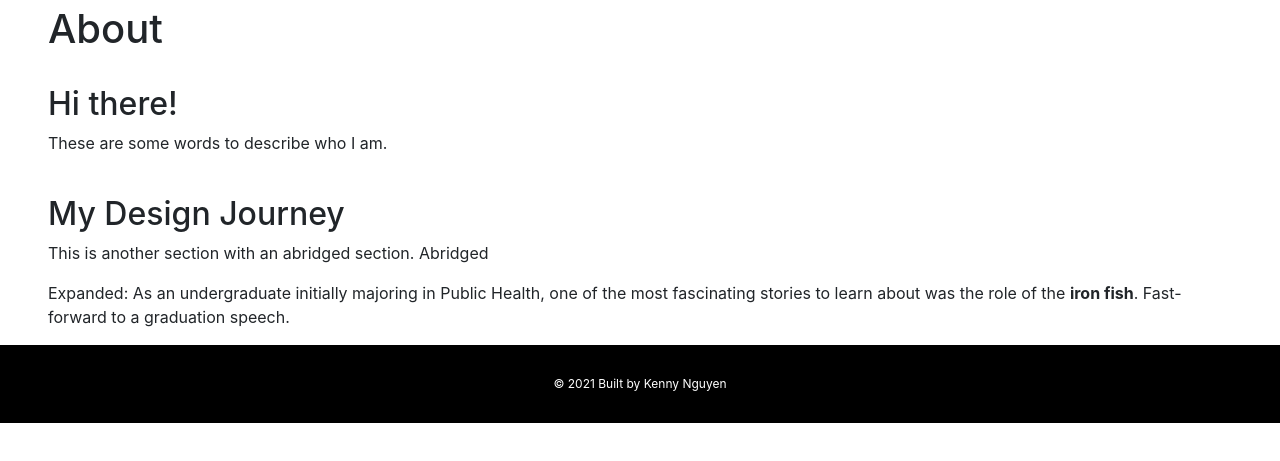
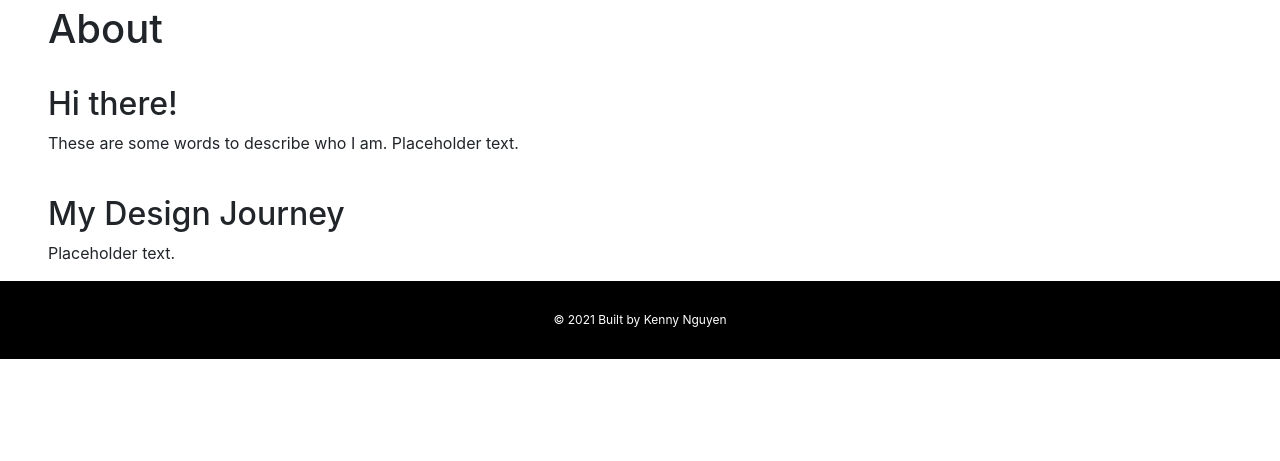
Before and after one commit to ken-ux/ken-ux, a Gatsby site: page /about in a window 1280 px wide. Shown: the part 53-514 px from the top of the page. Built offline with nearby package versions, Linux system fonts and the light colour scheme; Gatsby itself is replaced by a stand-in of ours.

Commit message:
Inserting placeholder text

```diff
--- a/src/pages/about.js
+++ b/src/pages/about.js
@@ -10,17 +10,13 @@ const AboutPage = () => {
             <div>
                 <h2>Hi there!</h2>
                 <p>
-                These are some words to describe who I am.
+                These are some words to describe who I am. Placeholder text.
                 </p>
             </div>
             <br />
             <div>
                 <h2>My Design Journey</h2>
-                <p>This is another section with an abridged section. Abridged</p>
-                <p>Expanded:
-                    As an undergraduate initially majoring in Public Health, one of the most fascinating stories
-                    to learn about was the role of the <strong>iron fish</strong>. Fast-forward to a graduation speech.
-                </p>
+                <p>Placeholder text.</p>
             </div>
         </Layout>
     )
```
